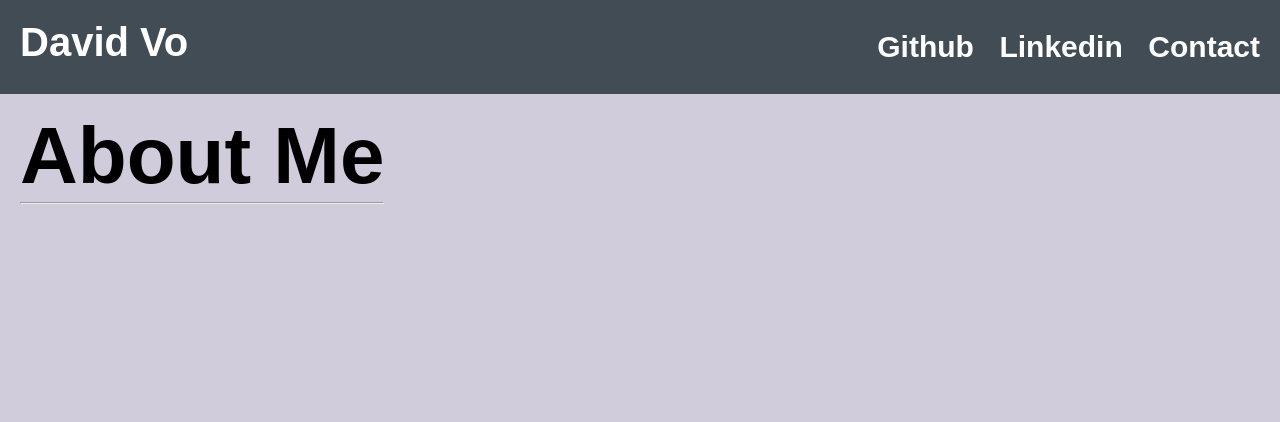
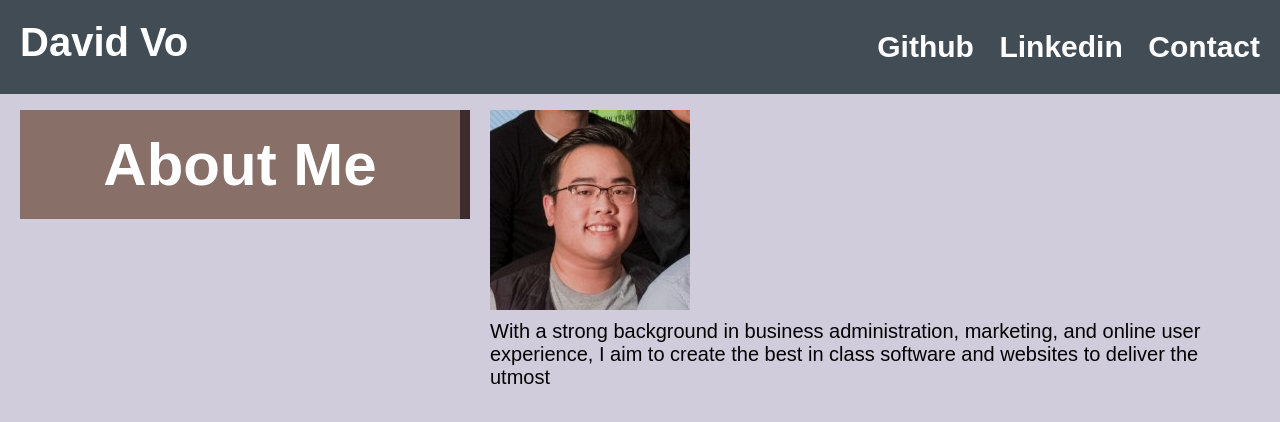
Before and after one commit to daevidvo/personal_portfolio, a plain HTML site: page index.html in a window 1280 px wide. Drawn offline with Linux system fonts and the light colour scheme.

Commit message:
added structure to sidebar along with creating structure for main content

```diff
--- a/assets/css/style.css
+++ b/assets/css/style.css
@@ -53,11 +53,23 @@ main {
 }
 
 .sidecontent {
-    border-right: 50px #3D2C2E;
+    background-color: #886F68;
+    color: white;
+    padding: 20px;
+    border-right: 10px solid #3D2C2E;
+    width: 400px;
+    text-align: center;
     float: left;
 }
+    /* aside section will take up  25% of the screen width*/
 
 .sidecontent h2 {
-    font-size: 400%;
+    font-size: 300%;
 }
 /* color palette #D1CCDC #424C55 #F5EDF0 #886F68 #3D2C2E */
+
+.content {
+    margin-left: 470px;
+    font-size: 220%;
+
+}
--- a/index.html
+++ b/index.html
@@ -23,11 +23,11 @@
     <main>
         <aside class="sidecontent">
             <h2>About Me</h2>
-            <hr>
         </aside>
 
-        <section>
-
+        <section class="content">
+            <img src="./assets/images/linkedinphoto.jpg" alt="portrait photo"/>
+            <p>With a strong background in business administration, marketing, and online user experience, I aim to create the best in class software and websites to deliver the utmost  </p>
         </section>
     </main>
 </body>
```
Also changed, not shown: assets/images/linkedinphoto.jpg (added).
